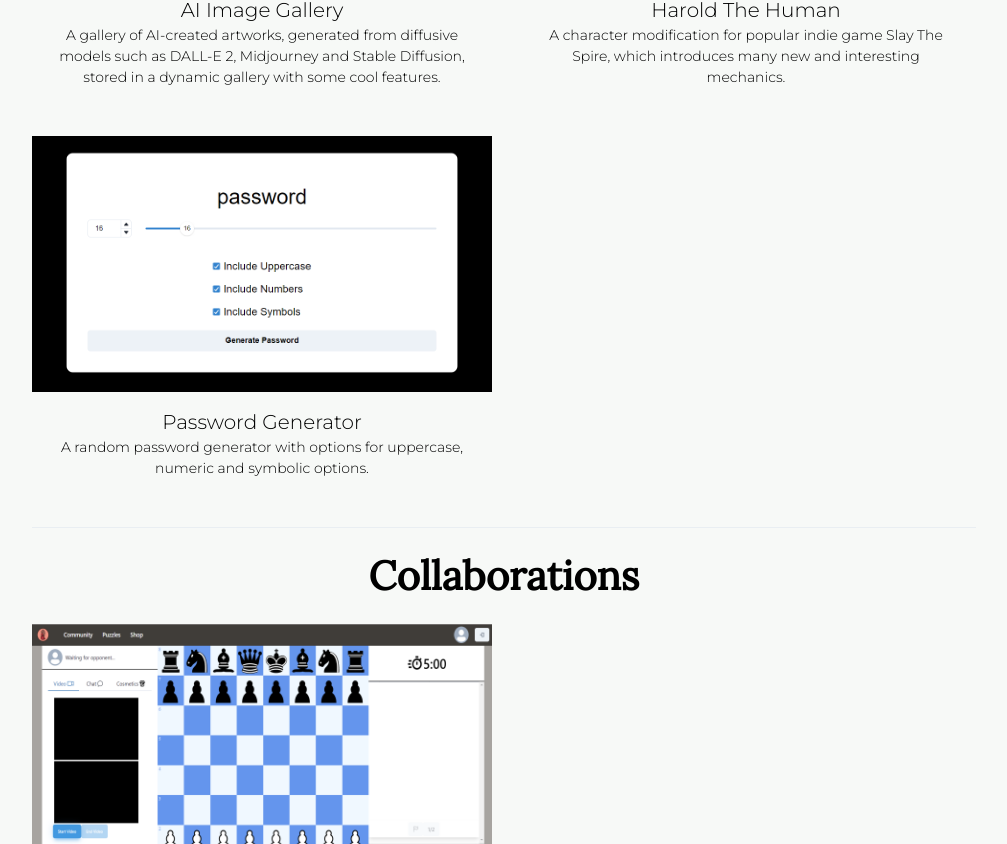
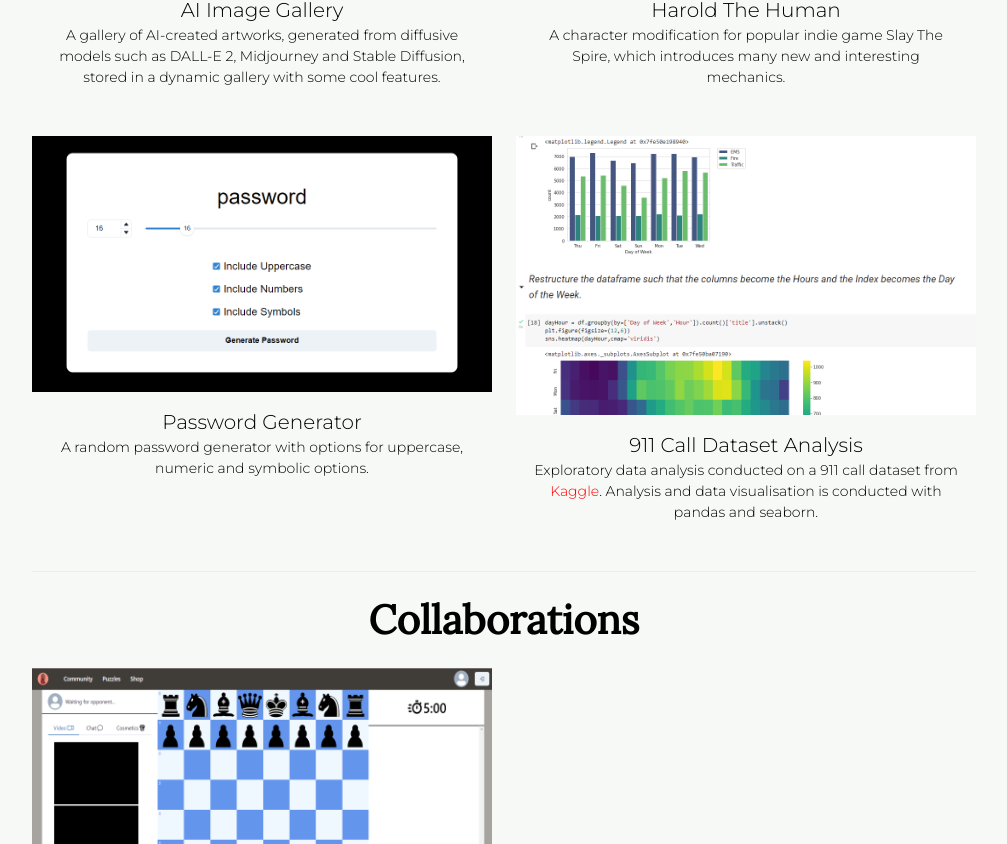
Before and after one commit to e1010101/ezra-personal-site, a Next.js app: page /works in a window 1280 px wide. Shown: the part 455-1299 px from the top of the page, without its empty margins (136-1143 px from the left). Built offline with nearby package versions, Linux system fonts and the light colour scheme.

Commit message:
Update works page

```diff
--- a/package.json
+++ b/package.json
@@ -23,7 +23,8 @@
     "react": "^18.2.0",
     "react-dom": "^18.2.0",
     "react-icons": "^4.4.0",
-    "typescript": "^4.7.4"
+    "typescript": "^4.7.4",
+    "json5": ">=2.2.2"
   },
   "devDependencies": {
     "eslint": "8.21.0",
--- a/pages/works.js
+++ b/pages/works.js
@@ -1,6 +1,8 @@
+import NextLink from "next/link";
 import {
   Container,
   Heading,
+  Link,
   SimpleGrid,
   Divider,
   useColorModeValue,
@@ -13,6 +15,7 @@
 import thumbChess from "../public/images/works/chessappThumbnail.png";
 import thumbHuman from "../public/images/works/humanThumbnail.png";
 import thumbPasword from "../public/images/works/passwordGeneratorThumbnail.png";
+import thumbDataAnalysis1 from "../public/images/works/dataAnalysis1Thumbnail.png";
 
 const Works = () => (
   <Layout title="Works">
@@ -61,6 +64,27 @@
           >
             A random password generator with options for uppercase, numeric and
             symbolic options.
+          </WorkGridItem>
+        </Section>
+        <Section>
+          <WorkGridItem
+            id="dataAnalysis1"
+            title="911 Call Dataset Analysis"
+            thumbnail={thumbDataAnalysis1}
+            link="https://colab.research.google.com/drive/18I39pqDRmLb5SqvSZUI4D7iPe1pSjP1N?usp=sharing"
+          >
+            Exploratory data analysis conducted on a 911 call dataset from{" "}
+            <NextLink
+              href="https://www.kaggle.com/datasets/mchirico/montcoalert"
+              passHref
+              scroll={false}
+            >
+              <Link target="_blank" rel="noopener noreferrer">
+                Kaggle
+              </Link>
+            </NextLink>
+            . Analysis and data visualisation is conducted with pandas and
+            seaborn.
           </WorkGridItem>
         </Section>
         {/* <Section>
```
Also changed, not shown: public/images/works/dataAnalysis1Thumbnail.png (added).
